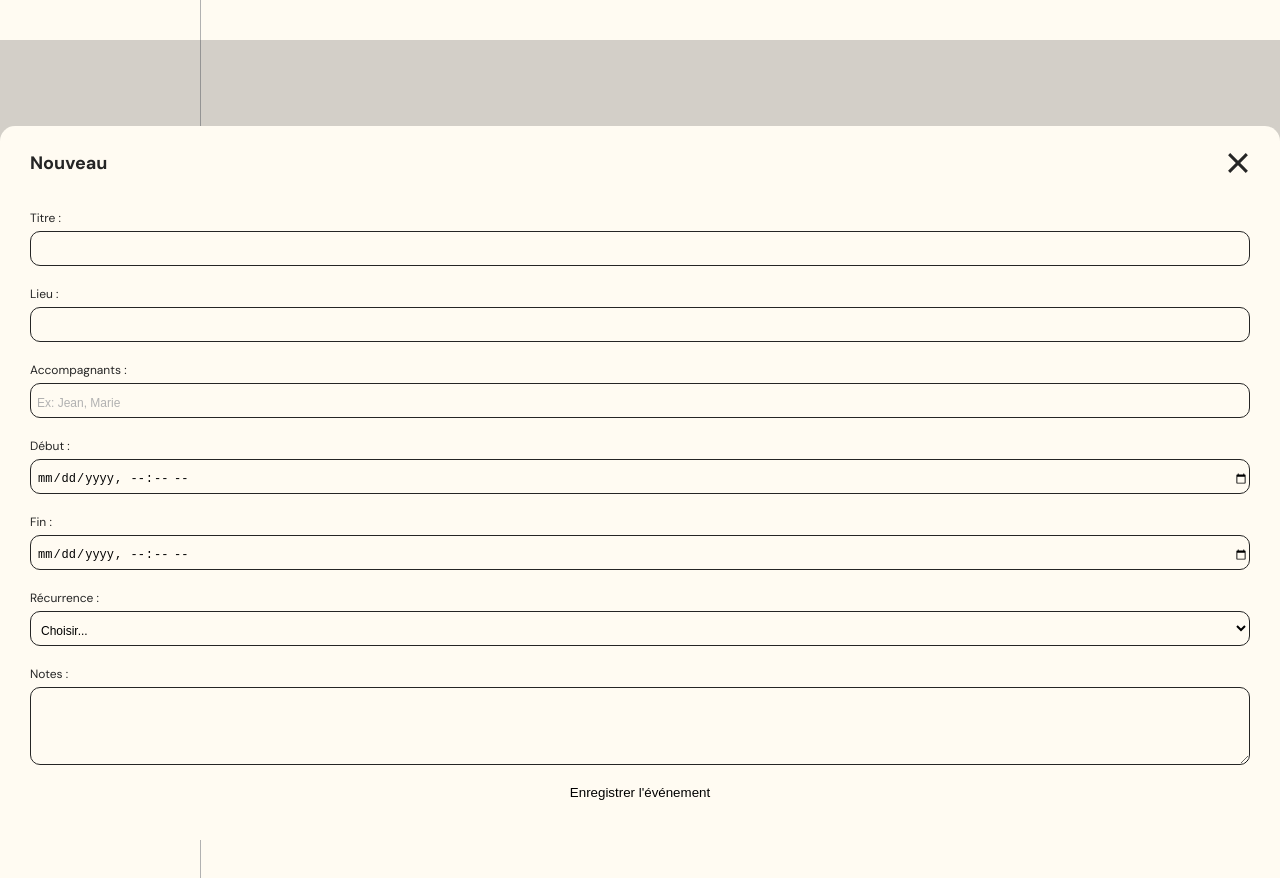
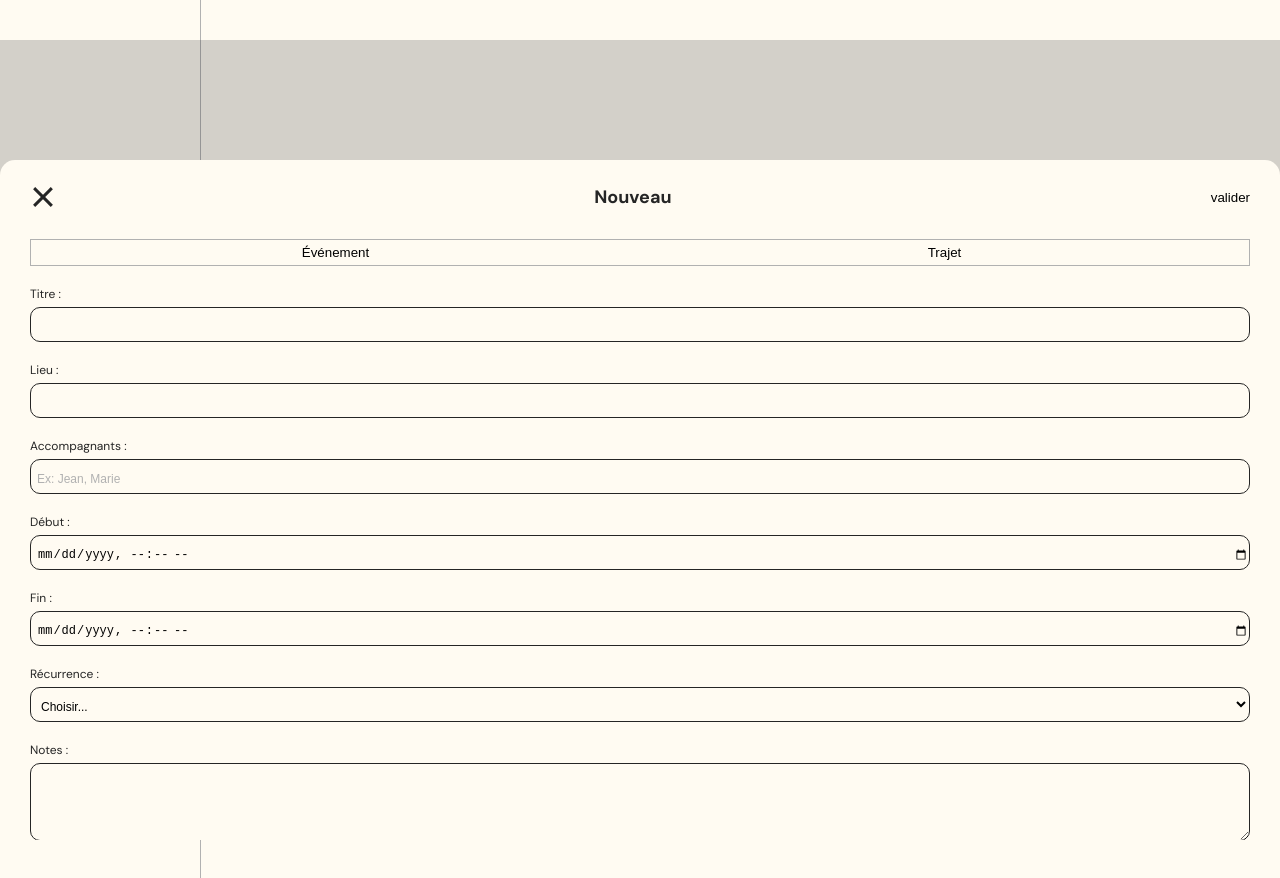
Before and after one commit to Nth-C/serena, a React (Vite) app in the folder frontend/: page /agenda in a window 1280 px wide. Shown: the part 760-1638 px from the top of the page. Built offline with nearby package versions, Linux system fonts and the light colour scheme; the HTML template or start-up script is replaced by a standard one.

Commit message:
debut page agenda

```diff
--- a/frontend/src/App.css
+++ b/frontend/src/App.css
@@ -387,8 +387,8 @@ button.creer_suivi, .acce_suivi .form-actions {
 .acce_suivi .container_suivi_groupe {
   border-width: 1px 0 0 0;
   border-color: var(--gray);
+  border-style: solid;
   padding: 0.5rem 3rem;
-  border-style: solid;
 }
 
 .acce_suivi .container_suivi_groupe:last-child {
@@ -611,10 +611,39 @@ progress::-moz-progress-bar {
 
 /* add medicament */
 
-.medecine .new_medecine > div:last-child {
+.new_medecine > div:last-child {
   flex-direction: row;
   justify-content: end;
   gap: 1.7rem;
+}
+
+/* ------------------------------ */
+/* ----------- Agenda ----------- */
+/* ------------------------------ */
+
+.add_event {
+
+}
+
+.add_event > div:first-child {
+  flex-direction: row;
+  gap: 0;
+}
+
+.add_event > div:first-child button {
+  width: 50%;
+  border-color: var(--gray);
+  border-style: solid;
+  padding: 0.5rem 3rem;
+  cursor: pointer;
+}
+
+.add_event > div:first-child button:first-child {
+  border-width: 1px 0 1px 1px;
+}
+
+.add_event > div:first-child button:last-child {
+  border-width: 1px 1px 1px 0;
 }
 
 /* ----------------------------- */
--- a/frontend/src/components/slide/Silde.module.css
+++ b/frontend/src/components/slide/Silde.module.css
@@ -20,9 +20,8 @@
     border-radius: 15px 15px 0 0;
     padding: 2.5rem 0 3.5rem 0;
 
-    /* AJOUTS POUR LE SCROLL */
-    max-height: 90vh;        /* Empêche le slide de dépasser de l'écran */
-    overflow-y: auto;        /* Active le scroll vertical si besoin */
+    max-height: 85vh;
+    overflow-y: auto;
     display: flex;
     flex-direction: column;
 }
@@ -32,6 +31,23 @@
     justify-content: space-between;
     align-items: center;
     margin-bottom: 3rem;
+}
+
+/* slide pour l'agenda */
+.slide .main_container:has( button:nth-child(3)) {
+    padding: 2.5rem 3rem 3.5rem 3rem;
+}
+
+.slide .main_container:has( button:nth-child(3)) h1 {
+    padding-left: 0;
+}
+
+.slide .main_container:has( button:nth-child(3)) > div:last-child {
+    margin: 0;
+}
+
+.slide .main_container:has( button:nth-child(3)) .hamburger_btn {
+    margin: 0;
 }
 
 .slide .main_container > div:last-child {
--- a/frontend/src/components/slide/Slide.jsx
+++ b/frontend/src/components/slide/Slide.jsx
@@ -3,7 +3,7 @@ import styles from './Silde.module.css';
 import { useEffect, useState } from 'react'
 
 
-function Slide({children, title, isOpen, toggleOpen, zIndex = 500}) {
+function Slide({children, title, isOpen, toggleOpen, zIndex = 500, validOnHeader = false}) {
     //supprimer le scroll de la page
   useEffect(() => {
     if (isOpen) {
@@ -24,11 +24,24 @@ function Slide({children, title, isOpen, toggleOpen, zIndex = 500}) {
 
       <div className={styles.main_container}>
         <div>
-          <h1>{title}</h1>
-          <button className={styles.hamburger_btn} onClick={toggleOpen}>
-            <span></span>
-            <span></span>
-          </button>
+          {!validOnHeader ? (
+            <>
+            <h1>{title}</h1>
+            <button className={styles.hamburger_btn} onClick={toggleOpen}>
+              <span></span>
+              <span></span>
+            </button>
+            </>
+          ) : (
+            <>
+            <button className={styles.hamburger_btn} onClick={toggleOpen}>
+              <span></span>
+              <span></span>
+            </button>
+            <h1>{title}</h1>
+            <button className={styles.valid_btn} >valider</button>
+            </>
+          )}
           </div>
         <div>
           {children}
--- a/frontend/src/pages/Agenda.jsx
+++ b/frontend/src/pages/Agenda.jsx
@@ -81,8 +81,14 @@ function AddEvent() {
         title={"Nouveau"}
         isOpen={newEventOpen}
         toggleOpen={toggleNewEvent}
+        validOnHeader={true}
       >
-        <form onSubmit={handleSubmit}>
+        <form className='add_event' onSubmit={handleSubmit}>
+          <div>
+            <button>Événement</button>
+            <button>Trajet</button>
+          </div>
+
           <div>
             <label>Titre :</label>
             <input
@@ -159,12 +165,6 @@ function AddEvent() {
             />
           </div>
 
-          <button
-            type="submit"
-          >
-            Enregistrer l'événement
-          </button>
-
         </form>
       </Slide>
 
--- a/frontend/src/pages/Medecine.jsx
+++ b/frontend/src/pages/Medecine.jsx
@@ -188,7 +188,7 @@ function Medecine() {
         ))}
       </div>
 
-      <p className="aucun">Aucun autre médicament</p>
+      <p>Aucun autre médicament</p>
 
       <button className="btn_add" onClick={toggleNewMedecine}><svg xmlns="http://www.w3.org/2000/svg" viewBox="0 -960 960 960"><path d="M440-440H200v-80h240v-240h80v240h240v80H520v240h-80v-240Z"/></svg></button>;
 
@@ -196,7 +196,7 @@ function Medecine() {
         title={"Ajouter un médicament"}
         isOpen={isNewMedecineOpen}
         toggleOpen={toggleNewMedecine}
-      >
+        >
         <form className="new_medecine" onSubmit={handleAddMedecine}>
           <div>
             <label>Nom du médicament : </label>
```
